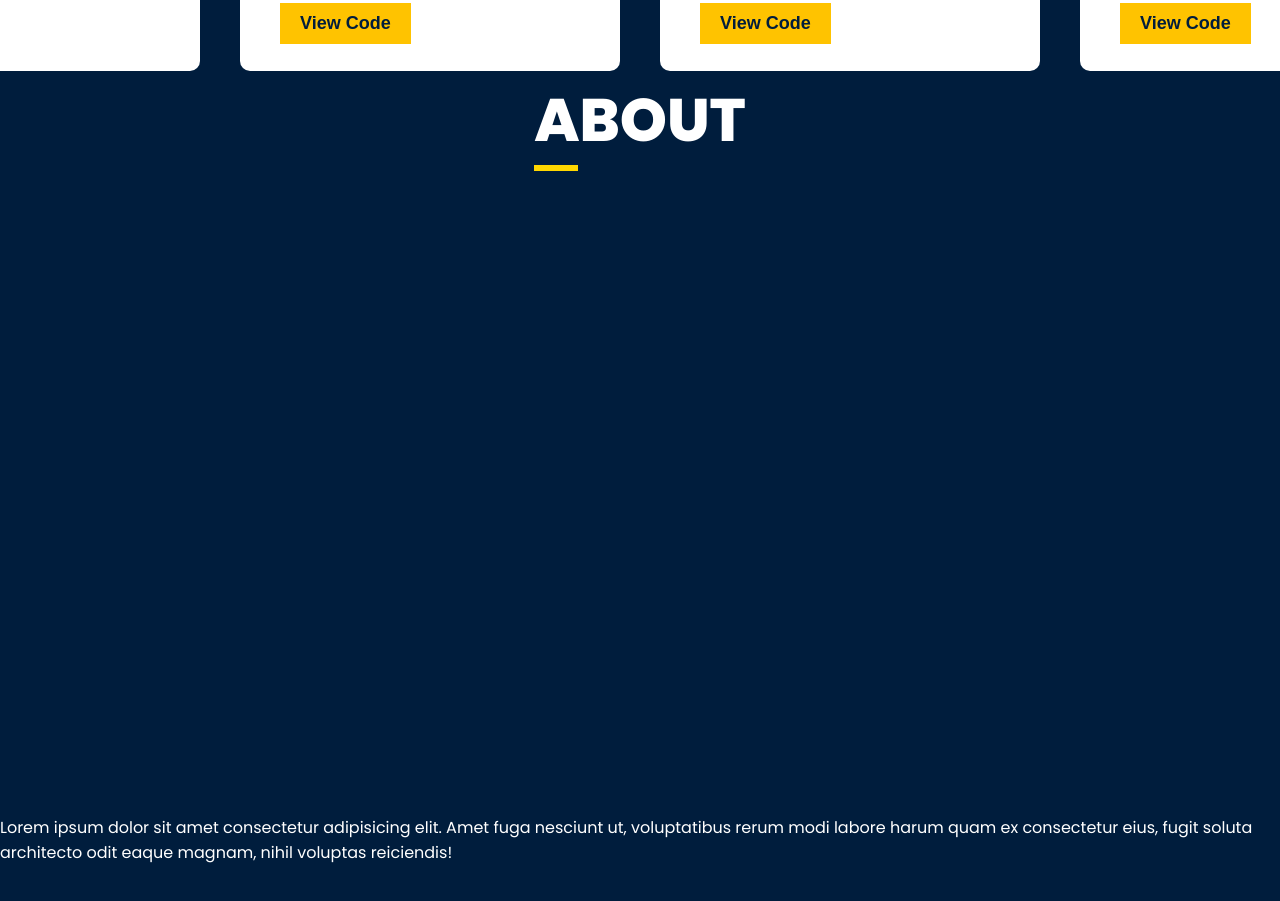
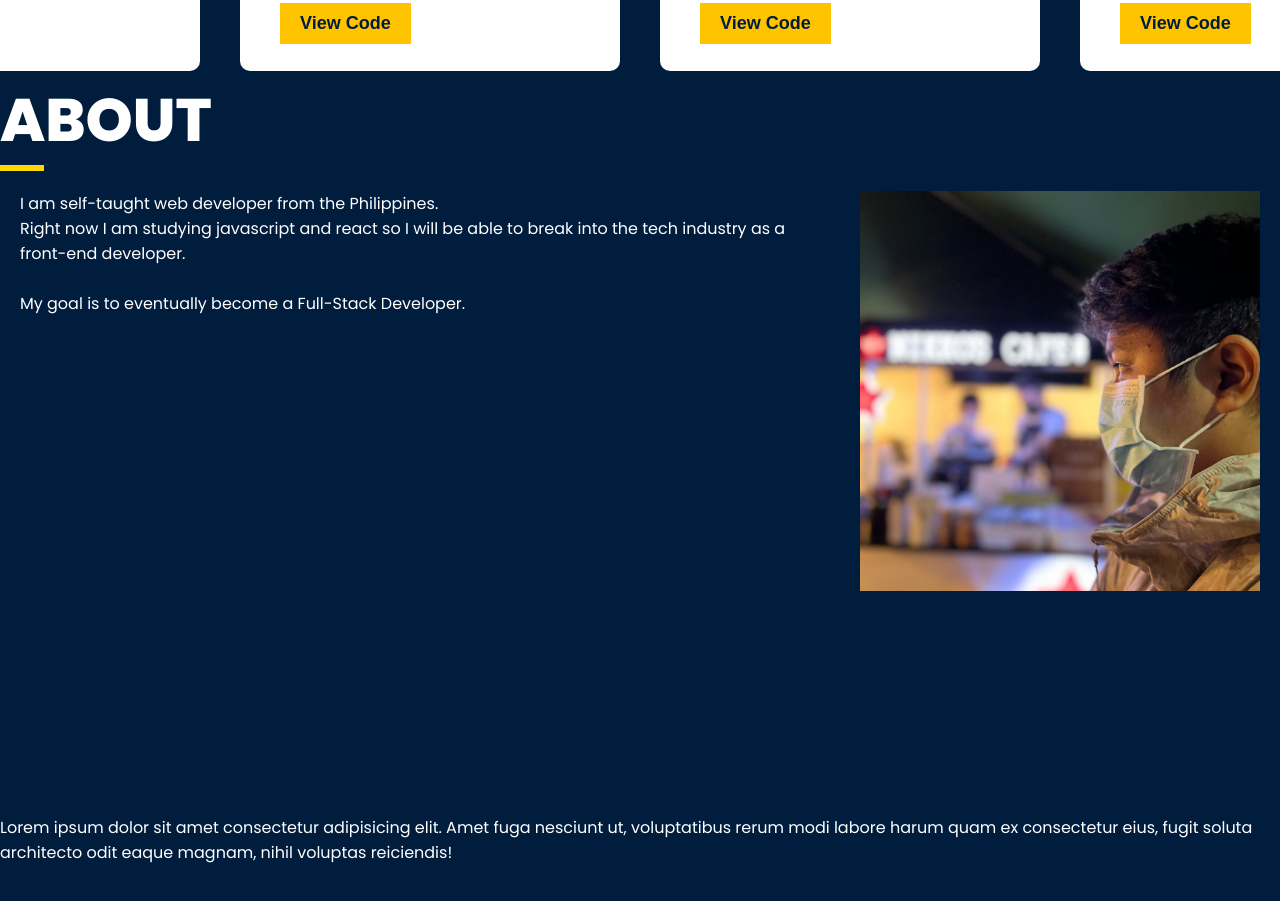
Before and after one commit to ajcanalija/personal-website, a plain HTML site: page index.html in a window 1280 px wide. Shown: the part 1585-2486 px from the top of the page. Drawn offline with Linux system fonts and the light colour scheme.

Commit message:
started working on About Section

```diff
--- a/index.html
+++ b/index.html
@@ -75,6 +75,20 @@
                 <h3>ABOUT</h3>
                 <hr>
             </div>
+            <div class="about-container">
+                <div class="about-tile">
+                    <p>
+                        I am self-taught web developer from the Philippines.<br/>
+                        Right now I am studying javascript and react so I will be able to break into
+                        the tech industry as a front-end developer.<br/>
+                        <br/>
+                        My goal is to eventually become a Full-Stack Developer.
+                    </p>
+                </div>
+                <div class="about-tile">
+                    <img id="about-img" src="/photo.jpeg">
+                </div>
+            </div>
         </section>
         <section class="section contact">
             Lorem ipsum dolor sit amet consectetur adipisicing elit. Amet fuga nesciunt ut, voluptatibus rerum modi labore harum quam ex consectetur eius, fugit soluta architecto odit eaque magnam, nihil voluptas reiciendis!
--- a/style.css
+++ b/style.css
@@ -177,7 +177,19 @@ hr{
 
 
 /*ABOUT SECTION*/
+.about-container{
+    display: flex;
 
+
+}
+
+.about-tile{
+    margin: 20px;
+}
+
+#about-img{
+    width: 400px;
+}
 
 /*FOOTER*/
 .footer-p{
```
